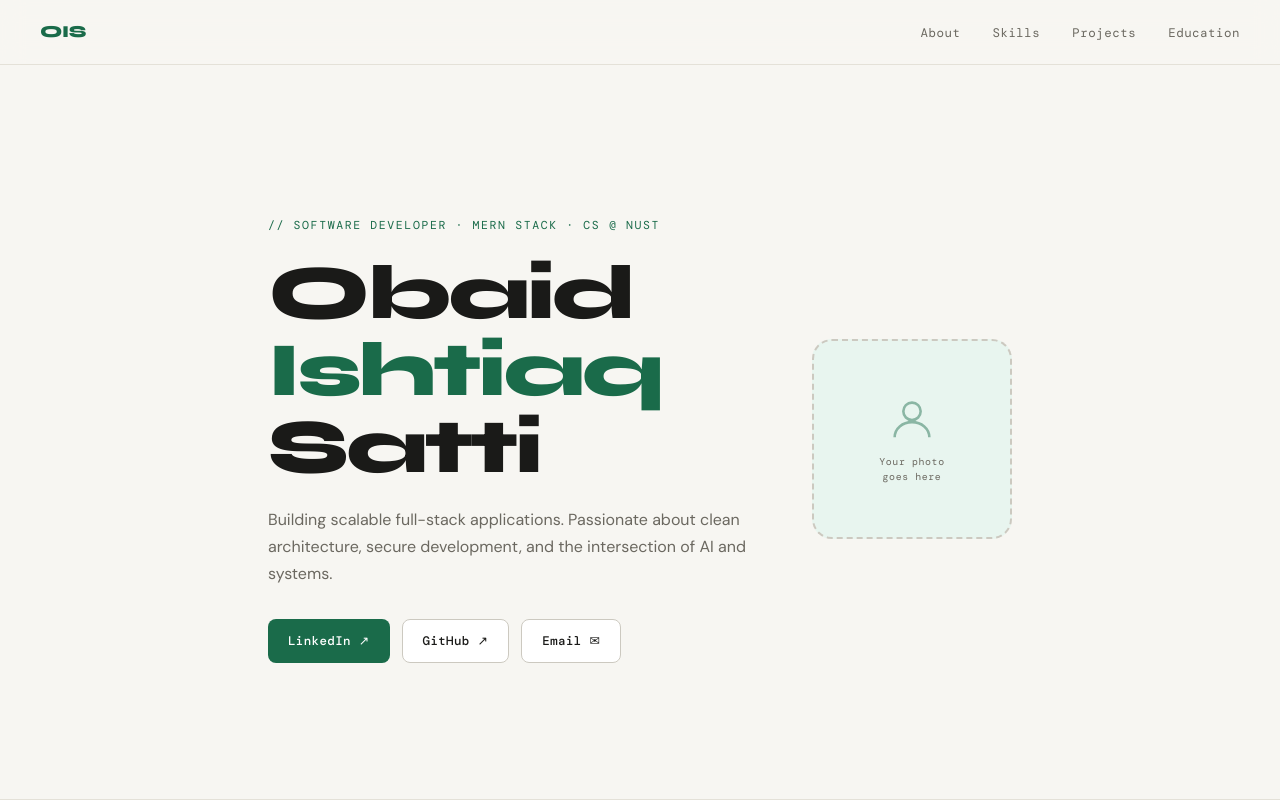
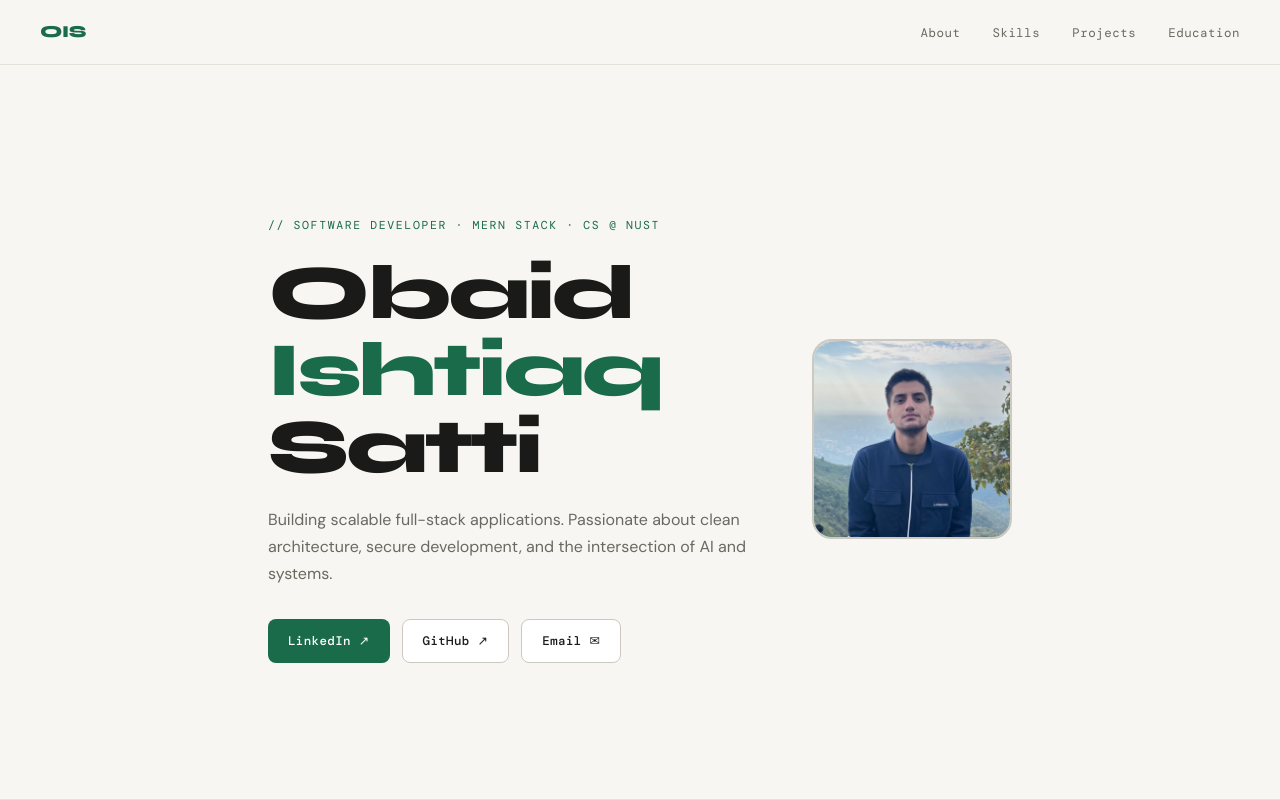
Before and after one commit to ObiSatti/ObiSatti.github.io, a plain HTML site: page index.html in a window 1280 px wide. Shown: the top 800 px of the page. Drawn offline with nearby package versions, Linux system fonts and the light colour scheme; a web font is replaced by a local one.

Commit message:
Added profile picture

```diff
--- a/index.html
+++ b/index.html
@@ -146,7 +146,7 @@
       width: 200px;
       height: 200px;
       border-radius: 20px;
-      border: 2px dashed var(--border2);
+      border: 2px solid var(--border2);
       overflow: hidden;
       background: var(--accent-light);
       display: flex;
@@ -477,34 +477,24 @@
           </p>
           <div class="hero-links">
             <a href="https://www.linkedin.com/in/obaid-satti-8001123a4" target="_blank" class="btn btn-primary">LinkedIn ↗</a>
-            <!-- ✏️ Replace YOUR_GITHUB_USERNAME with your actual GitHub username -->
-            <a href="https://github.com/YOUR_GITHUB_USERNAME" target="_blank" class="btn btn-outline">GitHub ↗</a>
+
+            <a href="https://github.com/ObiSatti" target="_blank" class="btn btn-outline">GitHub ↗</a>
             <a href="mailto:buddysatti@gmail.com" class="btn btn-outline">Email ✉</a>
           </div>
         </div>
 
-        <!-- ✏️ Profile Photo
-             To use your own photo:
-             1. Put your image file (e.g. photo.jpg) in the same folder as index.html
-             2. Delete the .photo-placeholder div below
-             3. Add this inside .photo-frame: <img src="photo.jpg" alt="Obaid Ishtiaq Satti" style="width:100%;height:100%;object-fit:cover;" />
-             4. Change the border style on .photo-frame from dashed to solid -->
+
+
         <div class="hero-photo">
           <div class="photo-frame">
-            <div class="photo-placeholder">
-              <svg viewBox="0 0 24 24" fill="none" stroke="currentColor" stroke-width="1.2" xmlns="http://www.w3.org/2000/svg">
-                <circle cx="12" cy="8" r="4"/>
-                <path d="M4 20c0-4 3.6-7 8-7s8 3 8 7"/>
-              </svg>
-              <span>Your photo<br/>goes here</span>
-            </div>
+            <img src = "photo.jfif" alt="Obaid Ishtiaq Satti" style="width:100%;height:100%;object-fit:cover;" />
           </div>
         </div>
       </div>
     </div>
   </section>
 
-  <!-- ═══ ABOUT ═══ -->
+
   <section id="about">
     <div class="container">
       <div class="section-header reveal">
@@ -665,7 +655,7 @@
     </div>
   </section>
 
-  <!-- FOOTER -->
+
   <footer>
     <div class="container">
       <div class="footer-name">Obaid Ishtiaq Satti</div>
```
Also changed, not shown: photo.jfif (added).
